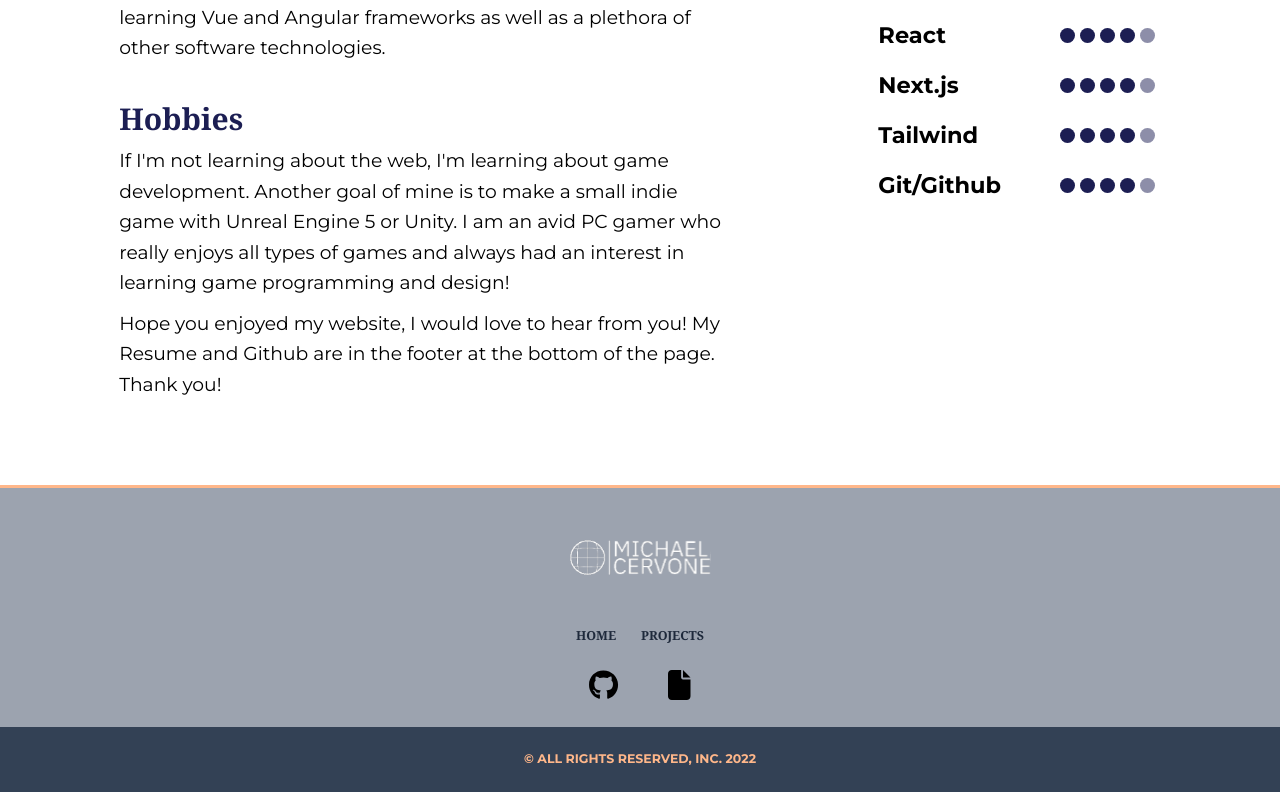
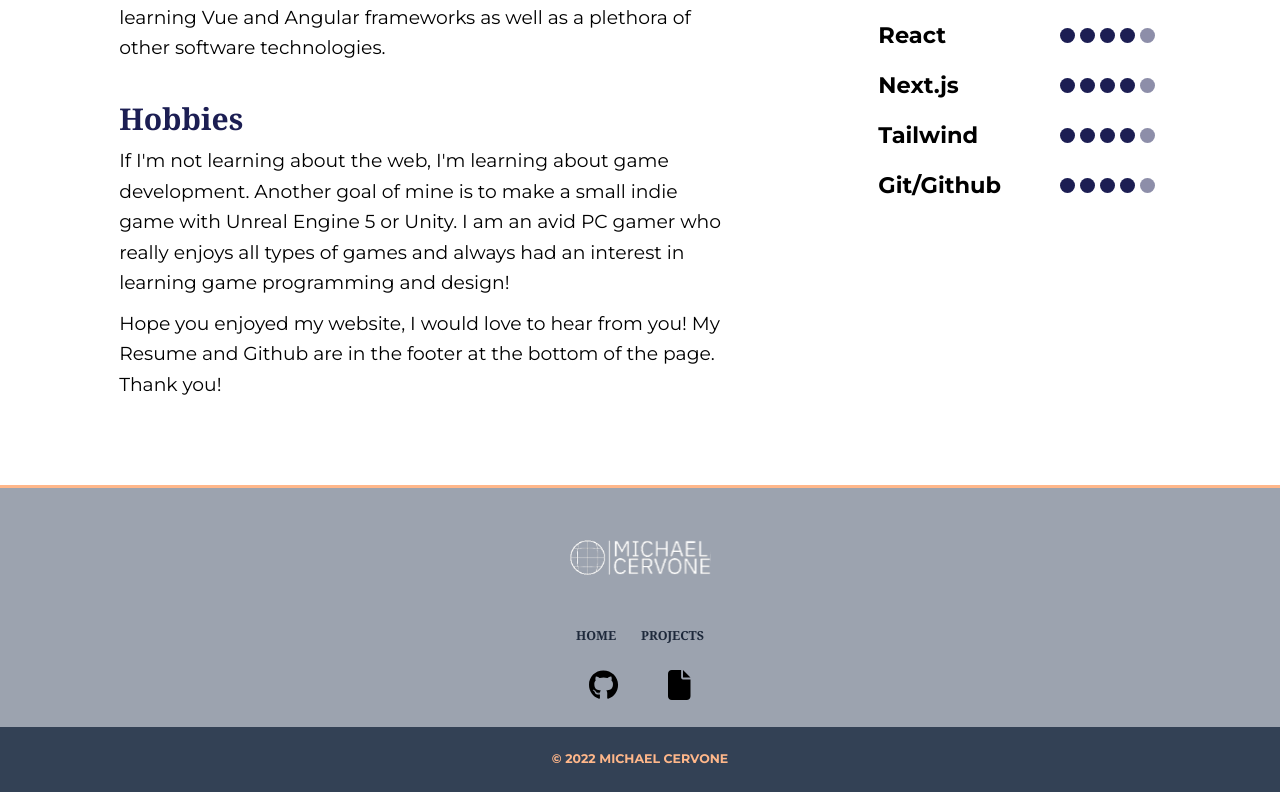
Before and after one commit to MCervone14/Portfolio-Website, a Next.js app: page / in a window 1280 px wide. Shown: the part 2235-3027 px from the top of the page. Built offline with nearby package versions, Linux system fonts and the light colour scheme.

Commit message:
Changed Copyright in Footer Component

```diff
--- a/components/Footer.js
+++ b/components/Footer.js
@@ -49,7 +49,7 @@ const Footer = () => {
       </div>
       <div className="bg-slate-700 h-[65px] w-full flex justify-center items-center">
         <p className="text-center text-xl font-bold">
-          &copy; All Rights Reserved, Inc. {new Date().getFullYear()}
+          &copy; {new Date().getFullYear()} Michael Cervone
         </p>
       </div>
     </footer>
```
